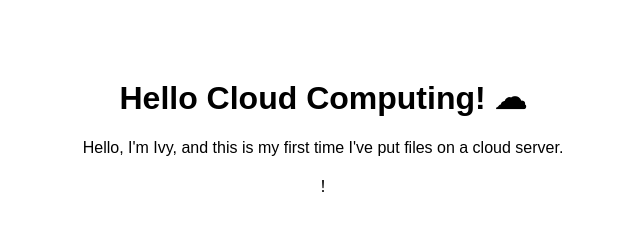
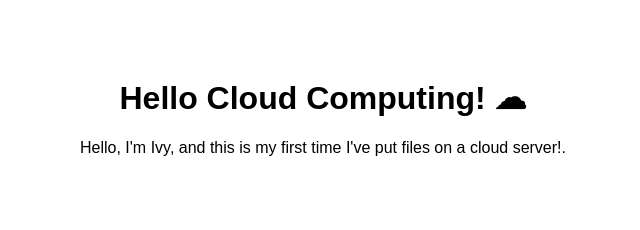
Before and after one commit to IVYSARMI/Ivy-first-cloud-page, a plain HTML site: page index.html in a window 1280 px wide. Shown: the full height of the page, 317-957 px from the left. Drawn offline with Linux system fonts and the light colour scheme.

Commit message:
Fix HTML paragraph closing tag and punctuation

```diff
--- a/index.html
+++ b/index.html
@@ -5,6 +5,6 @@
 </head>
 <body style="text-align:center; padding-top:50px; font-family:sans-serif;">
     <h1>Hello Cloud Computing! ☁</h1>
-    <p> Hello, I'm Ivy, and this is my first time I've put files on a cloud server.</p>！</p>
+    <p> Hello, I'm Ivy, and this is my first time I've put files on a cloud server!.</p></p>
 </body>
 </html>
```
